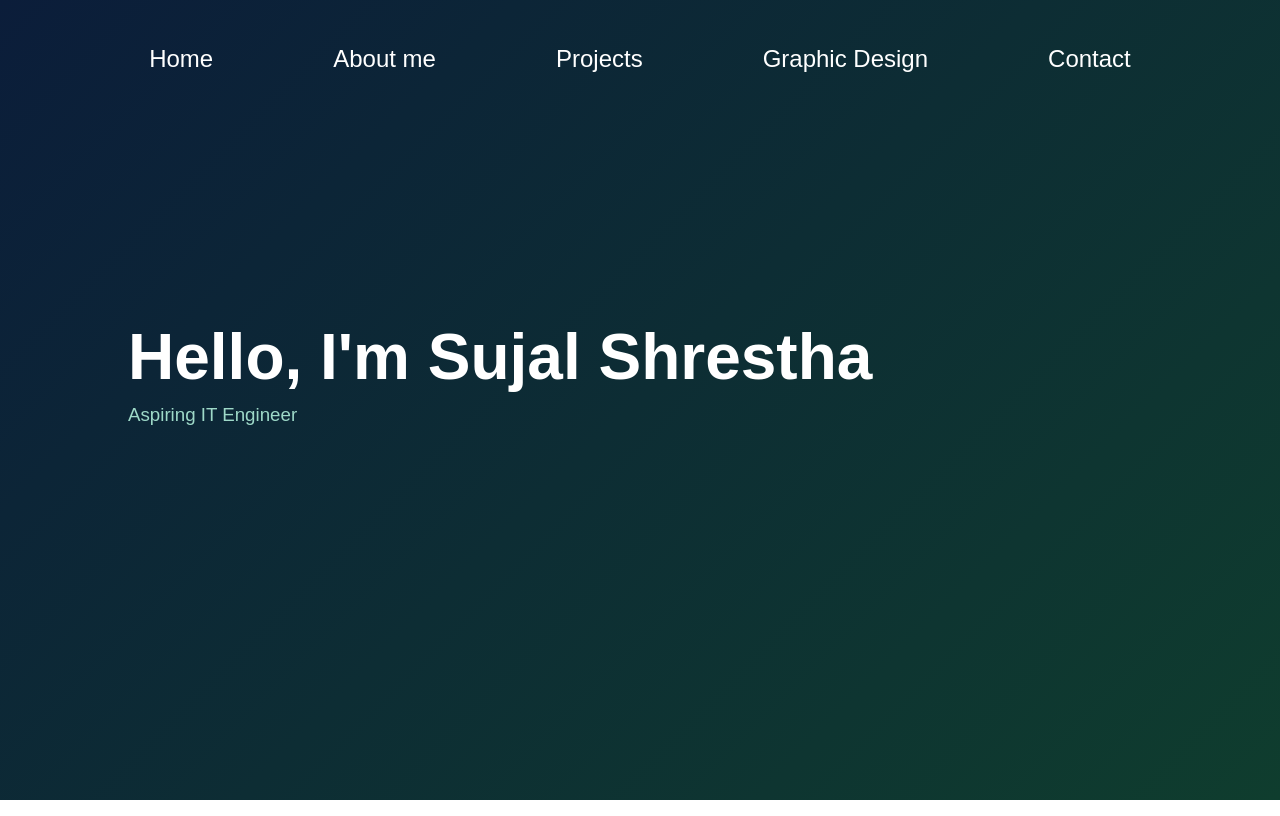
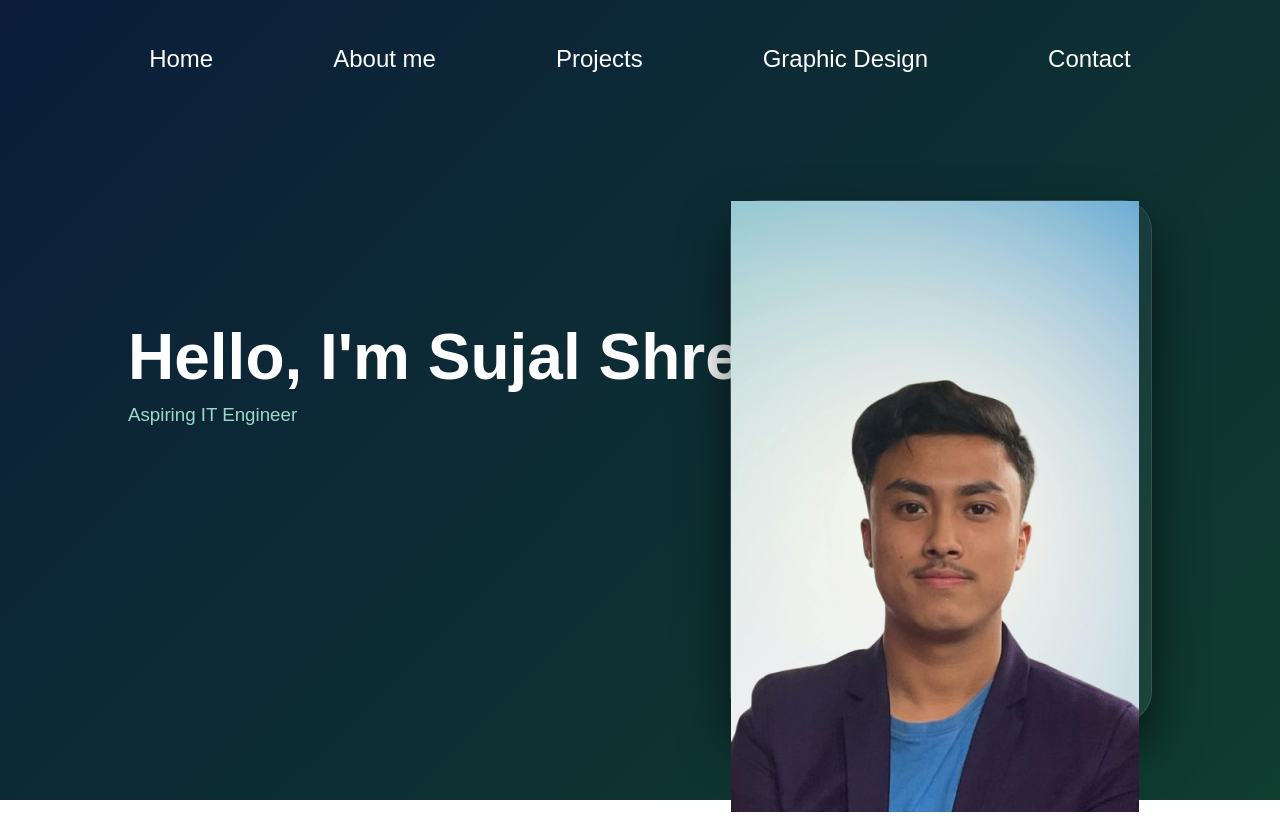
Before and after one commit to Sujal-Shrestha-SS/portfolio, a React (Vite) app in the folder my-portfolio/: page / in a window 1280 px wide. Built offline with nearby package versions, Linux system fonts and the light colour scheme.

Commit message:
Styling ImageCard component

```diff
--- a/my-portfolio/src/components/Home.jsx
+++ b/my-portfolio/src/components/Home.jsx
@@ -16,9 +16,15 @@ const Home = () => {
       </Navbar>
 
       <Hero>
-        <Title>Hello, I'm Sujal Shrestha</Title>
-        <Subtitle>Aspiring IT Engineer</Subtitle>
+
+          <Title>Hello, I'm Sujal Shrestha</Title>
+          <Subtitle>Aspiring IT Engineer</Subtitle>
+
       </Hero>
+
+      <ImageCard>
+              <ProfileImage src="images/profile.png" alt="Profile Picture"></ProfileImage>
+          </ImageCard>
 
     </Container>
   )
@@ -78,6 +84,8 @@ const Hero = styled.div`
   left: 10%;
 `;
 
+
+
 const Title = styled.h1`
   font-size: 64px;
   margin-bottom: 10px;
@@ -86,3 +94,32 @@ const Subtitle = styled.h3`
   font-weight: 300;
   color: #9ed9c8;
 `
+
+
+
+const ImageCard = styled.div`
+  position: absolute;
+  top: 25%;
+  right: 10%;
+  width: 420px;
+  height: 520px;
+  border-radius: 30px;
+
+  background: rgba(255,255,255,0.05);
+  backdrop-filter: blur(10px);
+
+  border: 1px solid rgba(255,255,255,0.1);
+  box-shadow: 0 25px 50px rgba(0,0,0,0.6);
+
+  transition: transform 0.4s ease, box-shadow 0.4s ease;
+
+
+  &:hover{
+    transform: translateY()(-15px) scale(1.03);
+    box-shadow: 0 35px 70px rgba(0,0,0,0.8);
+  }
+`
+
+const ProfileImage = styled.img`
+
+`
```
